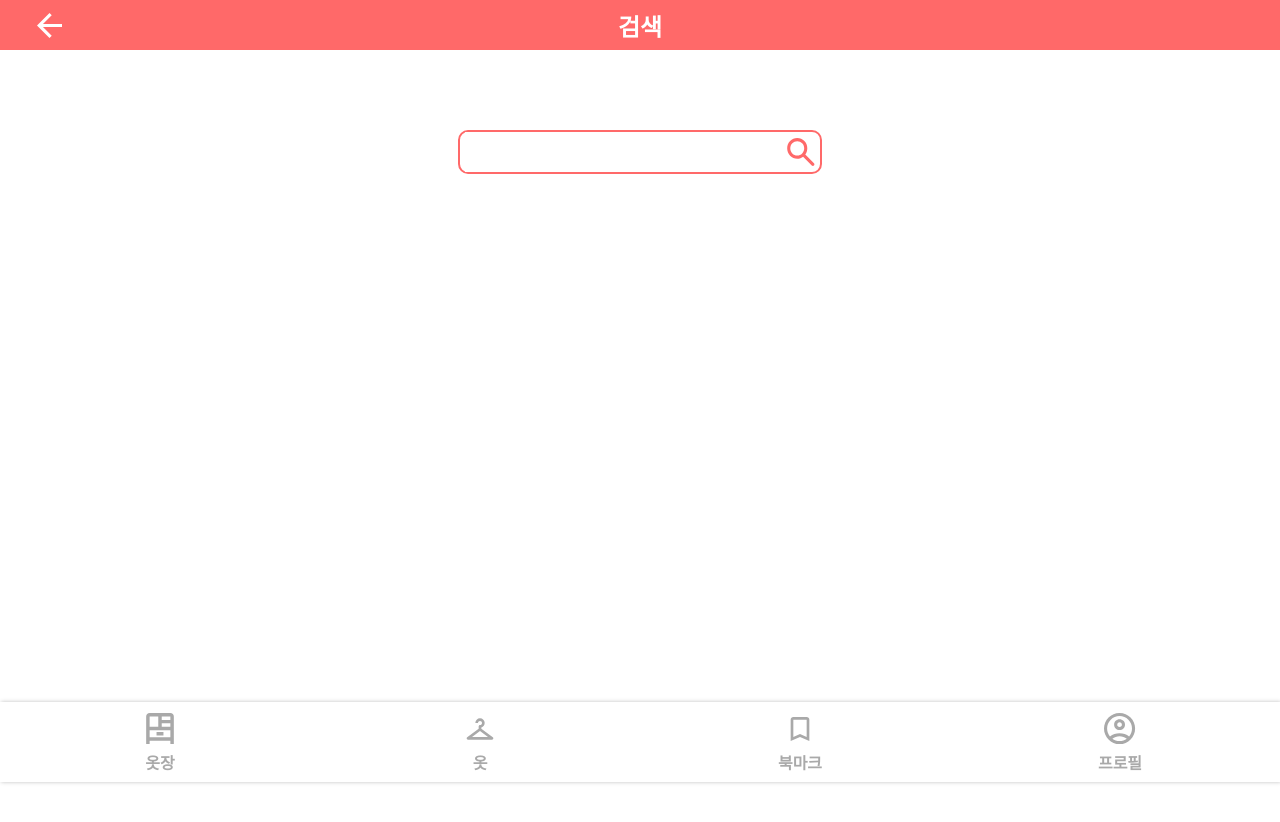
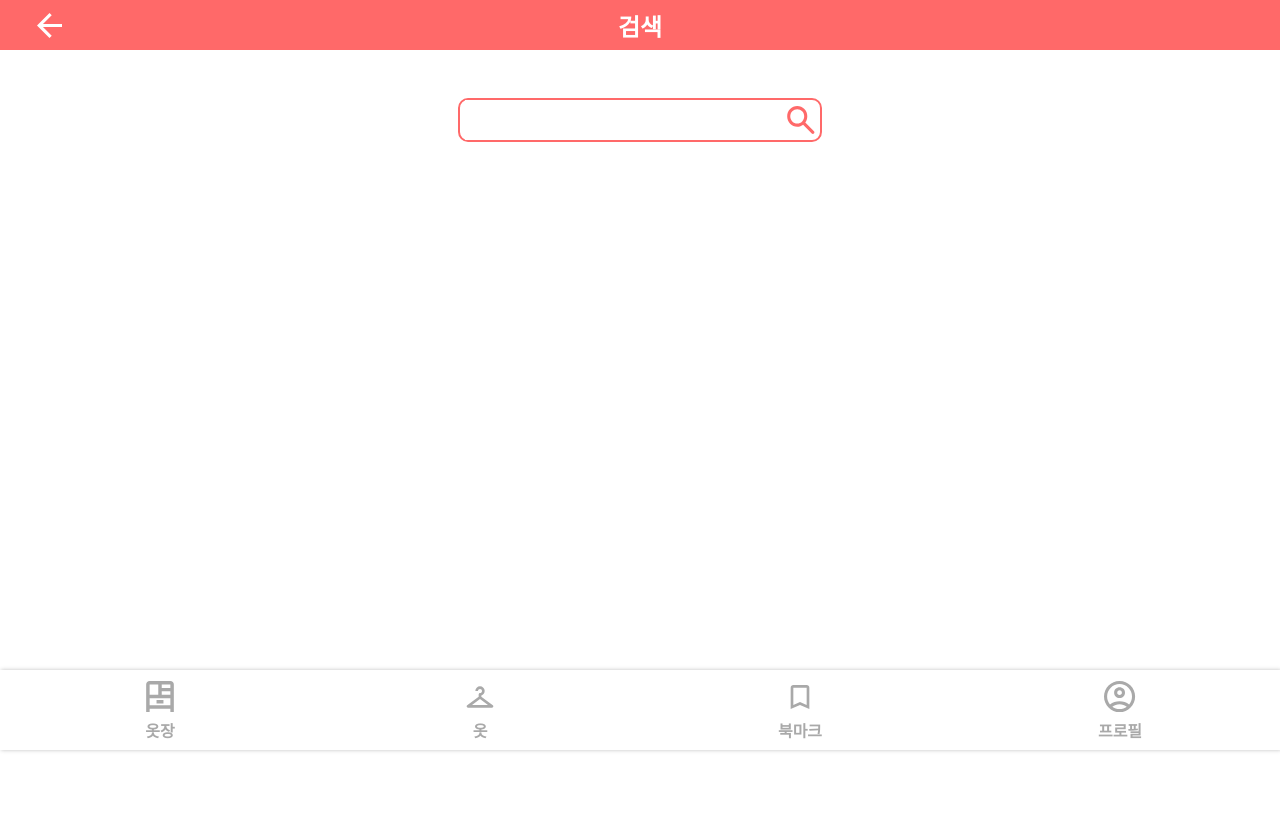
Before and after one commit to Dongbok-Lee/CloseToYou, a React (Vite) app in the folder frontend/CloseToYou/: page /search in a window 1280 px wide. Shown: the top 822 px of the page. After the commit the page ends 800 px from the top, so only its background shows below. Built offline with nearby package versions, Linux system fonts and the light colour scheme.

Commit message:
design: 색상 props 수정, 코드최적화, 텍스트라벨 추가

```diff
--- a/frontend/CloseToYou/src/components/searchbox/SearchBoxStyle.js
+++ b/frontend/CloseToYou/src/components/searchbox/SearchBoxStyle.js
@@ -2,14 +2,14 @@ import styled from "@emotion/styled";
 import { colors } from "../../constants/colors";
 
 export const SearchBoxContainer = styled.div`
-  max-width: 100%;
+  max-width: 90%;
   height: 2.5rem;
   display: flex;
   align-items: center;
   border-radius: 0.625rem;
   border: ${(props) => (props.isFocused ? `3px solid ${colors.point[0]}` : `2px solid ${colors.point[0]}`)};
   background: ${colors.background[0]};
-  margin: 3rem auto 1rem;
+  margin: 3rem auto;
   padding: 0 0.3rem;
 
   .input {
--- a/frontend/CloseToYou/src/pages/search/SearchPageStyle.js
+++ b/frontend/CloseToYou/src/pages/search/SearchPageStyle.js
@@ -1,11 +1,10 @@
 import styled from "@emotion/styled";
 import { colors } from '../../constants/colors';
-
 
 export const SearchPageContainer = styled.div`
   display: flex;
   flex-direction: column;
-  margin: 2rem auto;
+  width: 100%;
 `;
 
 export const ResultMessage = styled.div`
```
